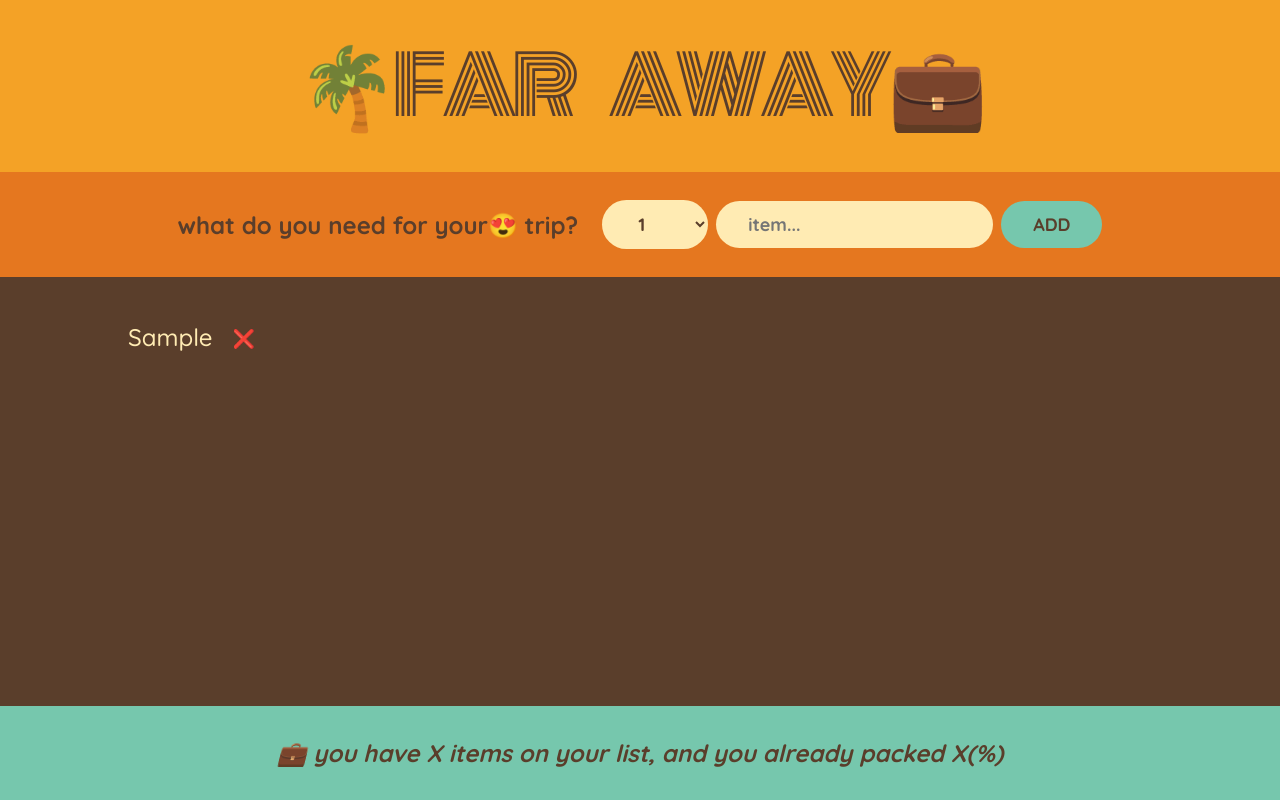
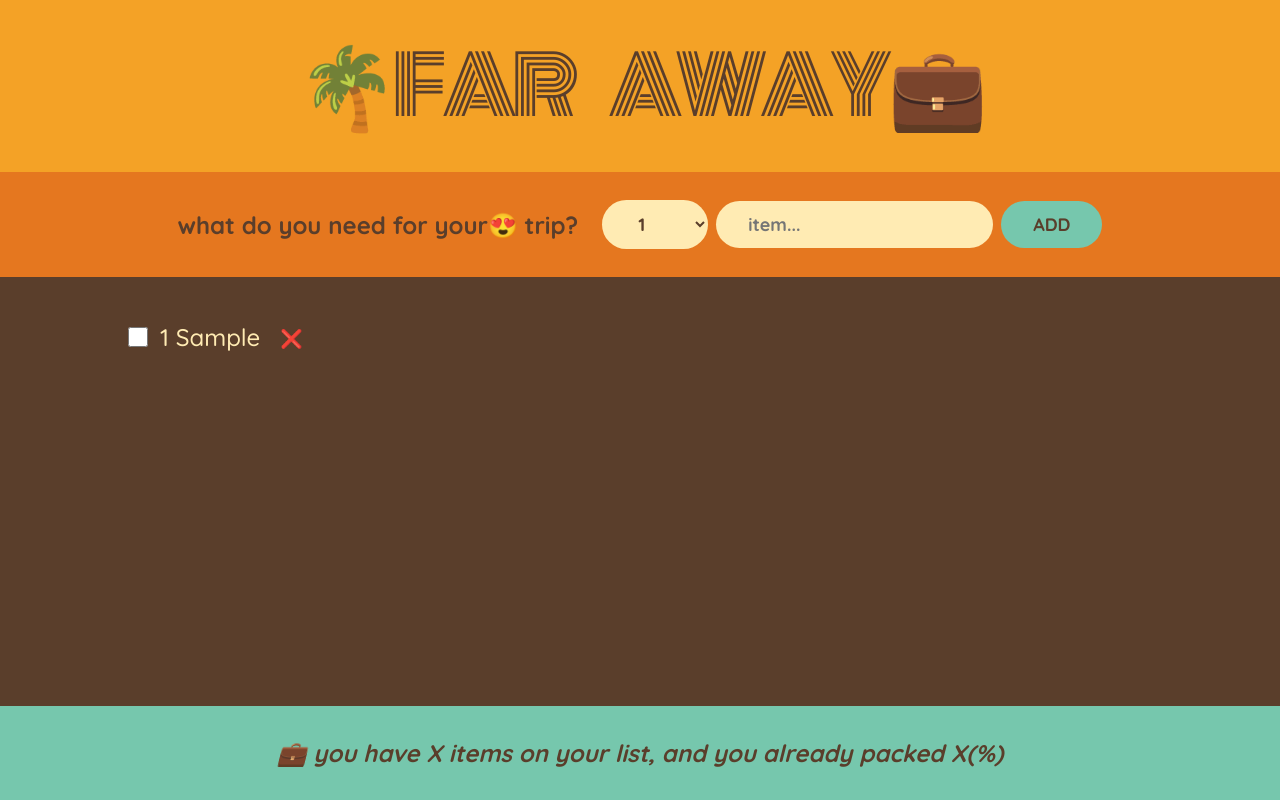
Before and after one commit to swasty-jay/Travelling-list, a React (Create React App) app: page / in a window 1280 px wide. Both pictures are taken after typing "Sample" into the empty fields and a click on the button "ADD". Built offline with nearby package versions, Linux system fonts and the light colour scheme.

Commit message:
added a dynamic list rendering

```diff
--- a/src/App.js
+++ b/src/App.js
@@ -1,10 +1,10 @@
 import { useState } from "react";
 
-const initialItems = [
-  { id: 1, description: "Passports", quantity: 2, packed: false },
-  { id: 2, description: "Socks", quantity: 12, packed: false },
-  { id: 3, description: "Phone", quantity: 1, packed: true },
-];
+// const initialItems = [
+//   { id: 1, description: "Passports", quantity: 2, packed: false },
+//   { id: 2, description: "Socks", quantity: 12, packed: false },
+//   { id: 3, description: "Phone", quantity: 1, packed: true },
+// ];
 
 export default function App() {
   const [items, setItems] = useState([]);
@@ -12,11 +12,15 @@ export default function App() {
   const handleAddItems = (item) => {
     setItems((items) => [...items, item]);
   };
+
+  const handleDeleteItems = (id) => {
+    setItems((items) => items.filter((item) => item.id !== id));
+  };
   return (
     <div className="app">
       <Logo />
       <Form handleAddItems={handleAddItems} />
-      <PackingList items={items} />
+      <PackingList items={items} deleteItems={handleDeleteItems} />
       <Stats />
     </div>
   );
@@ -69,25 +73,25 @@ const Form = ({ handleAddItems }) => {
     </form>
   );
 };
-const PackingList = ({ items }) => {
+const PackingList = ({ items, deleteItems }) => {
   return (
     <div className="list">
       <ul>
         {items.map((item) => (
-          <Item item={item} key={item.id} />
+          <Item item={item} deleteItems={deleteItems} key={item.id} />
         ))}
       </ul>
     </div>
   );
 };
-function Item({ item }) {
+function Item({ item, deleteItems }) {
   return (
     <li>
+      <input type="checkbox" value={item.packed} onChange={() => {}} />
       <span style={item.packed ? { textDecoration: "line-through" } : {}}>
-        {" "}
-        {item.quantity} {item.description}
+        {item.Quantity} {item.description}
       </span>
-      <button>❌</button>
+      <button onClick={() => deleteItems(item.id)}>❌</button>
     </li>
   );
 }
```
